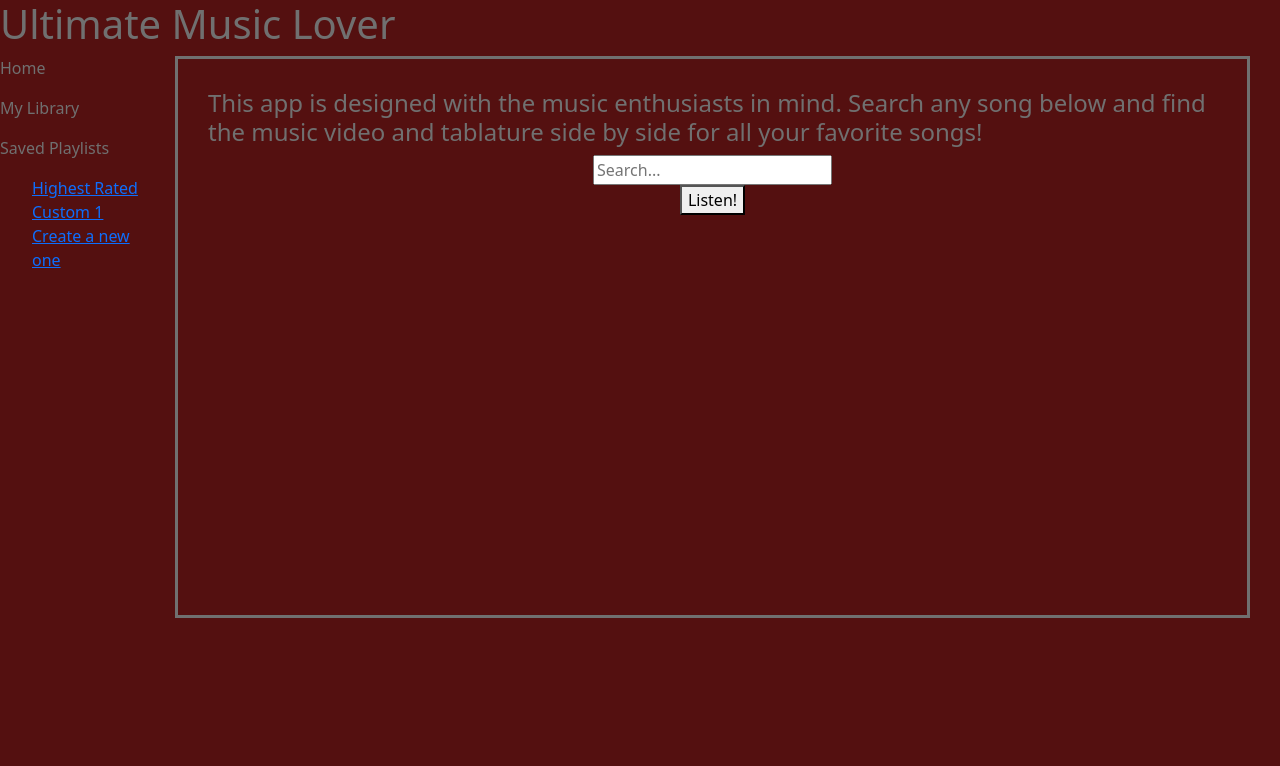
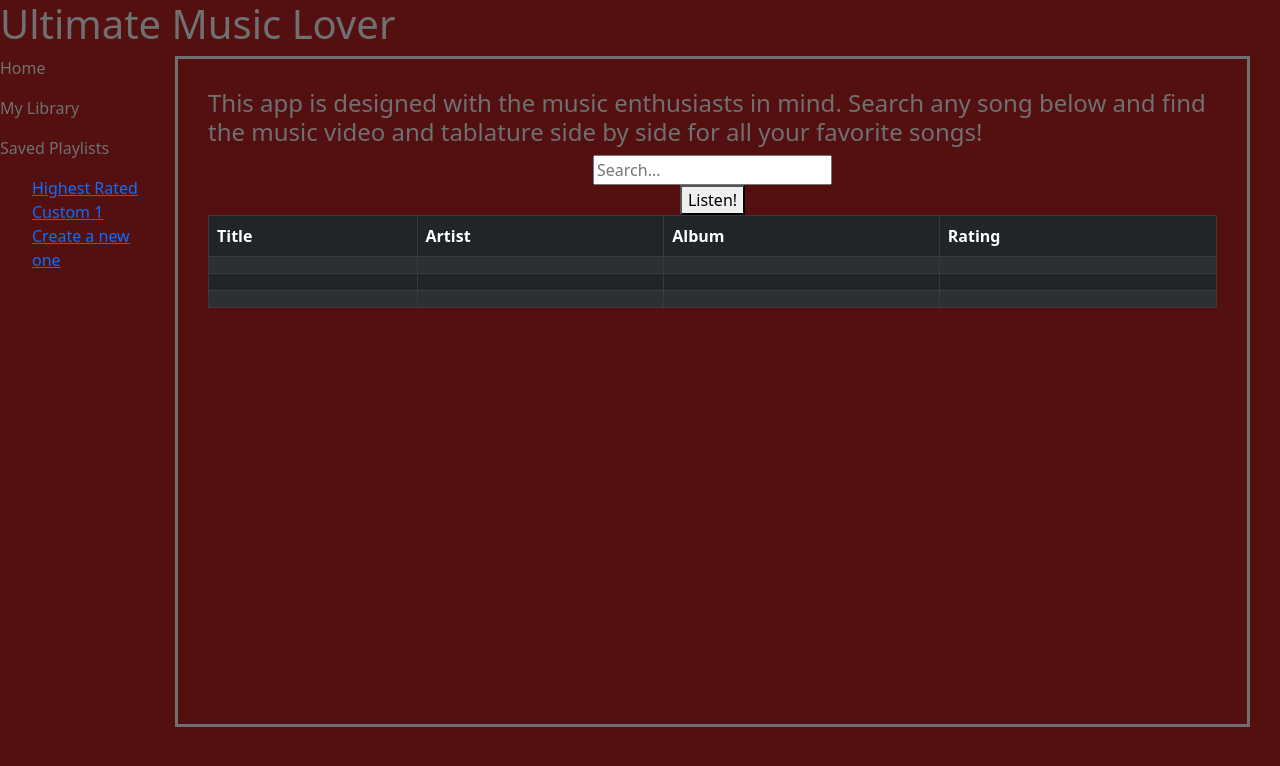
Before and after one commit to connor-hood/capstone_fe, a React (Create React App) app in the folder umlapp/: page / in a window 1280 px wide. Shown: the top 766 px of the page. Built offline with nearby package versions, Linux system fonts and the light colour scheme.

Commit message:
made table for playlists, got formatted properly

```diff
--- a/umlapp/package.json
+++ b/umlapp/package.json
@@ -8,7 +8,9 @@
     "@testing-library/user-event": "^12.8.3",
     "bootstrap": "^5.0.2",
     "react": "^17.0.2",
+    "react-bootstrap": "^1.6.1",
     "react-dom": "^17.0.2",
+    "react-router-dom": "^5.2.0",
     "react-scripts": "4.0.3",
     "web-vitals": "^1.1.2"
   },
--- a/umlapp/src/components/Home/home.jsx
+++ b/umlapp/src/components/Home/home.jsx
@@ -1,9 +1,12 @@
-import React from 'react';
+import React, { Component } from 'react';
+import Playlist from '../Playlist/playlist';
 import './home.css'
 
-function Home() {
+class Home extends Component {
+    state = {}
+    render() {
         return(
-        <div className="headwrap">
+            <div className='headwrap'>
                 <h4>This app is designed with the music enthusiasts in mind. Search any song below and find the music video and tablature side by side for all your favorite songs!</h4>
                     <form>
                         <label for="search"></label>
@@ -11,8 +14,10 @@ function Home() {
                         <br />
                         <button>Listen!</button>
                     </form>
+                <Playlist />
             </div>
         )
     }
+}
 
 export default Home;
--- /dev/null
+++ b/umlapp/src/components/Playlist/playlist.jsx
@@ -0,0 +1,41 @@
+import React from 'react';
+import * as ReactBootstrap from 'react-bootstrap';
+import '../app.css'
+
+const Playlist = () => {
+    const songs = [
+        {title: "", artist: "", album: "", rating: ""},
+        {title: "", artist: "", album: "", rating: ""},
+        {title: "", artist: "", album: "", rating: ""}
+    ]
+
+    const renderSong = (song, index) => {
+        return(
+            <tr key={index}>
+                <td>{song.title}</td>
+                <td>{song.artist}</td>
+                <td>{song.album}</td>
+                <td>{song.rating}</td>
+            </tr>
+        )
+    }
+    return (
+        <div>
+            <ReactBootstrap.Table striped bordered hover variant="dark">
+            <thead>
+                <tr>
+                    <th>Title</th>
+                    <th>Artist</th>
+                    <th>Album</th>
+                    <th>Rating</th>
+                </tr>
+            </thead>
+            <tbody>
+                {songs.map(renderSong)}
+            </tbody>
+            </ReactBootstrap.Table>
+        </div>
+    )
+}
+
+export default Playlist;
--- a/umlapp/src/components/app.jsx
+++ b/umlapp/src/components/app.jsx
@@ -1,6 +1,7 @@
 import React, { Component } from 'react';
 import NavBar from './NavBar/navBar';
 import Home from './Home/home';
+
 import './app.css'
 
 class App extends Component {
--- a/umlapp/src/index.js
+++ b/umlapp/src/index.js
@@ -2,6 +2,7 @@ import React from 'react';
 import ReactDOM from 'react-dom';
 import App from './components/app';
 import 'bootstrap/dist/css/bootstrap.css'
+import 'bootstrap/dist/css/bootstrap.min.css';
 
 
 ReactDOM.render(<App />, document.getElementById('root'));
```
Also changed, not shown: 1 other file (tests, documents, lock files or other folders). Lines whose indentation alone changed are shown as unchanged.
